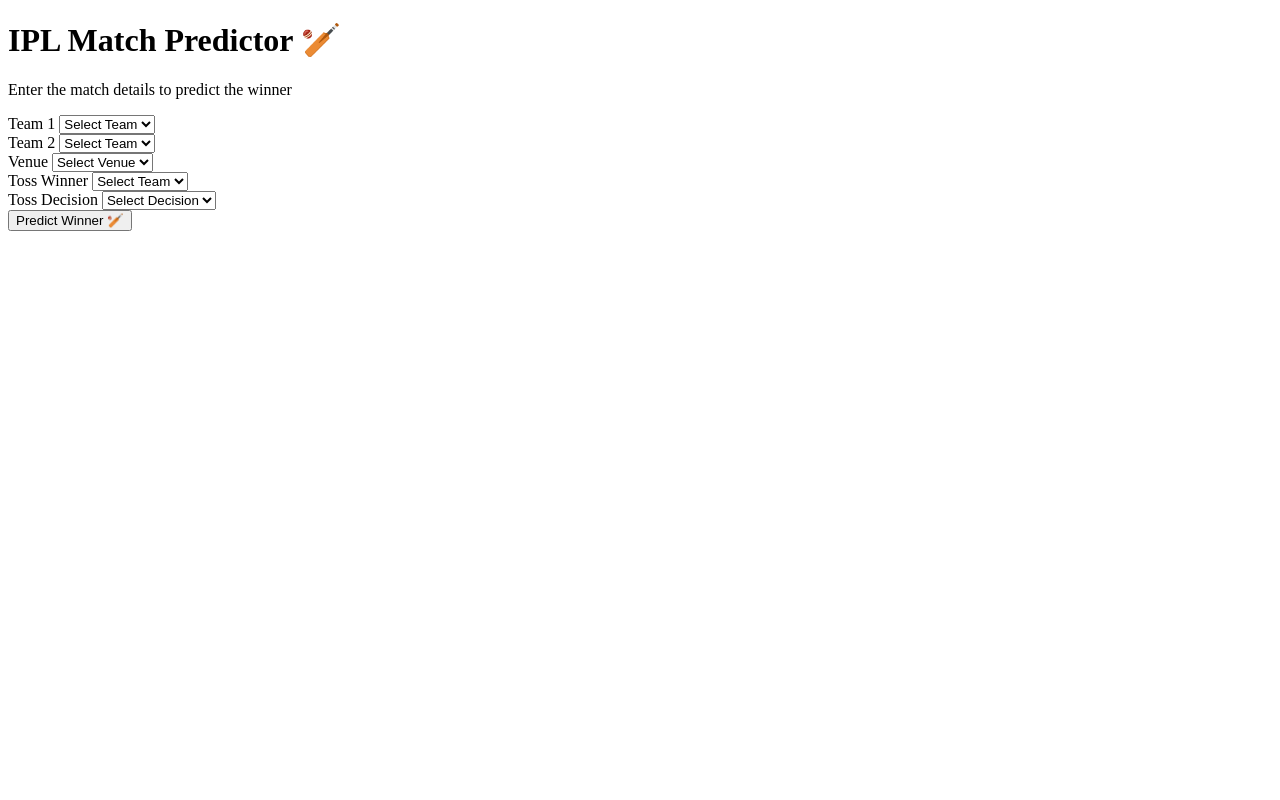
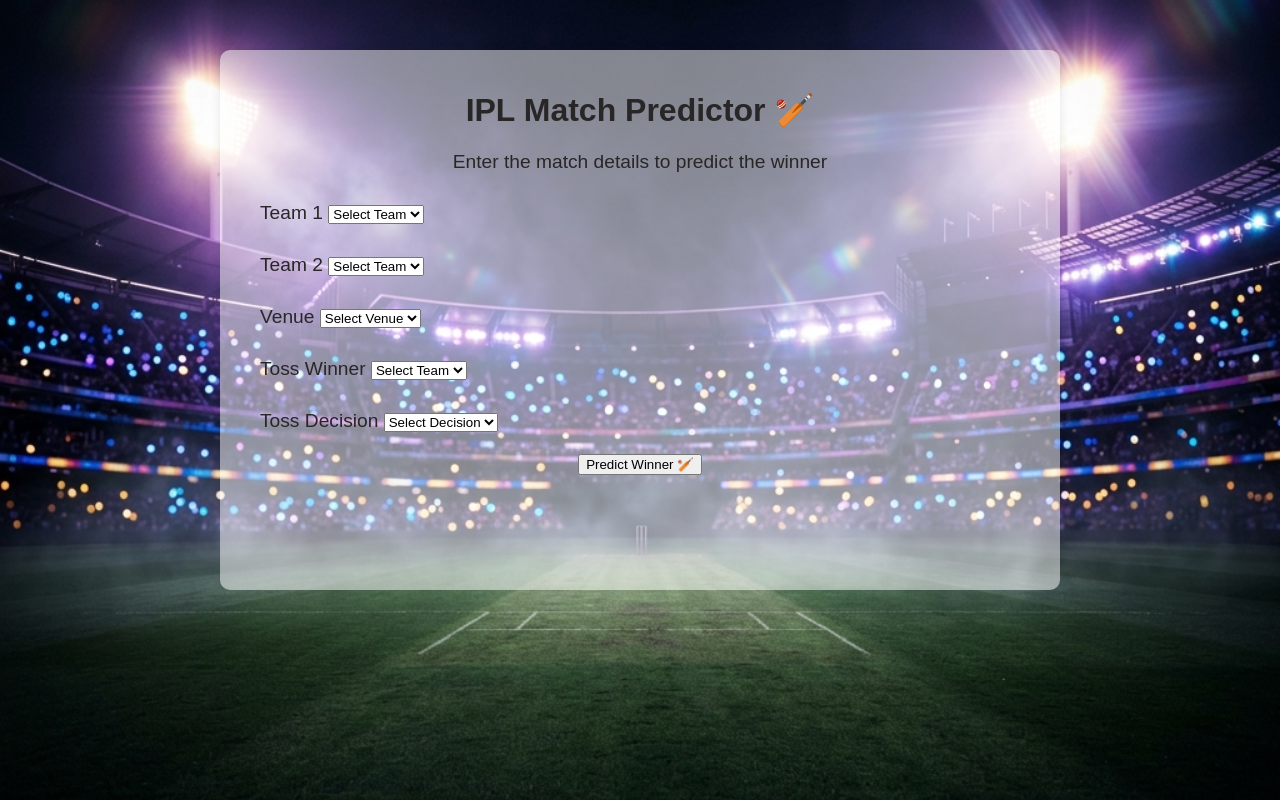
Before and after one commit to vivekworldwide/IPL-Match-Predictor-, a Flask app: page / in a window 1280 px wide. Run offline with Flask 3, Linux system fonts and the light colour scheme; parts of the project's set-up code (start-up, migrations or seed data) failed here and were passed over.

Commit message:
doing css work

```diff
--- a/templates/index.html
+++ b/templates/index.html
@@ -5,6 +5,53 @@
     <meta charset="UTF-8">
     <meta name="viewport" content="width=device-width, initial-scale=1.0">
     <title>IPL Match Predictor 🏏</title>
+    <style>
+        body {
+            font-family: Arial, Helvetica, sans-serif;
+            background-image: url('static/images/bg.png');
+            background-size: cover;
+            background-position: center;
+            background-attachment: fixed;
+            background-repeat: no-repeat;
+            align-items: center;
+
+        }
+
+        .container {
+            width: 800px;
+            height: 500px;
+            margin: 0 auto;
+            padding: 20px;
+            background-color: rgba(255, 255, 255, 0.5);
+            border-radius: 10px;
+            box-shadow: 0 0 10px rgba(0, 0, 0, 0.1);
+            text-align: center;
+            margin-top: 50px;
+            overflow: auto;
+            padding-bottom: 20px;
+        }
+
+        h1 {
+            color: #282626;
+            font-size: 2rem;
+        }
+
+        p {
+            color: #282626;
+            font-size: 1.2rem;
+        }
+
+        div {
+            margin-bottom: 10px;
+            text-align: left;
+            padding-left: 20px;
+            padding-right: 20px;
+            padding-top: 10px;
+            padding-bottom: 10px;
+            font-size: 1.2rem;
+            color: #282626;
+        }
+    </style>
 </head>
 
 <body>
```
Also changed, not shown: static/images/bg.png (added), 1 other file.
